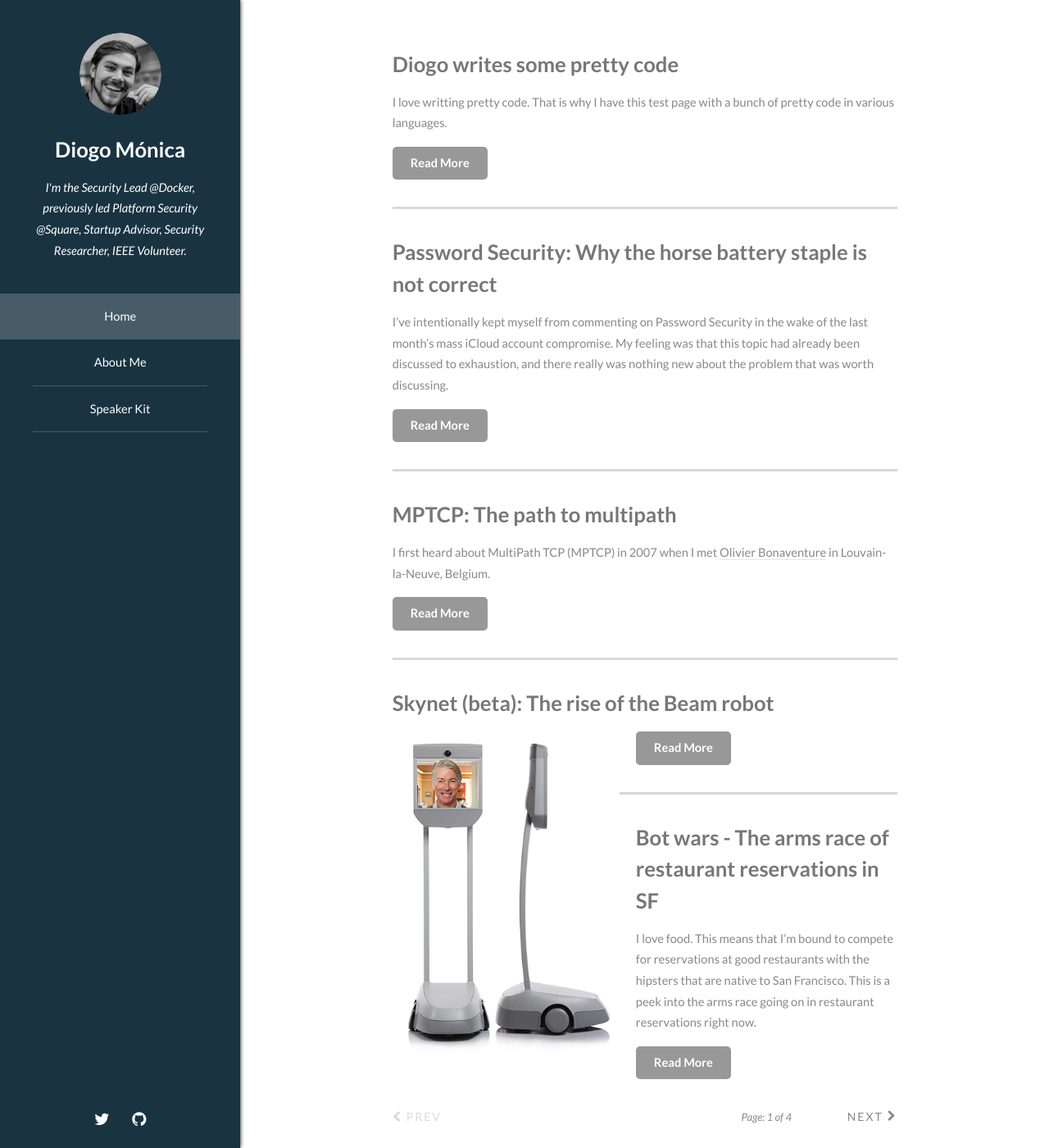
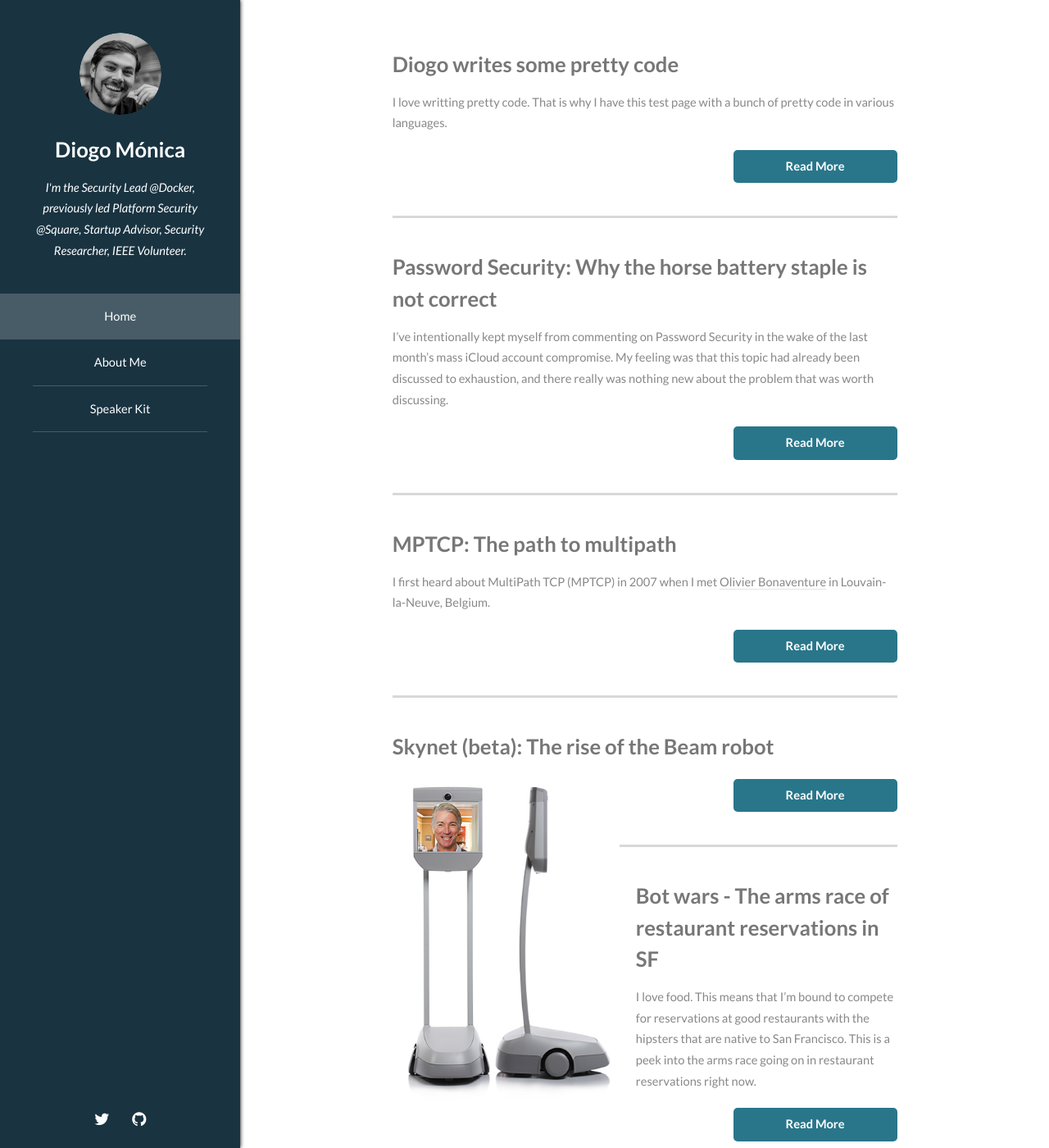
Before and after one commit to diogomonica/new.diogomonica.com, a Jekyll site: the page built from index.html, in a window 1280 px wide and 1400 px high. Shown: the whole window at 82% size. Built offline with Jekyll 4.4.1, drawn with Linux system fonts in a browser that asks for light colours; the list of posts is cut into pages by our own code.

Commit message:
updates to read more buttons

```diff
--- a/css/style-xlarge.scss
+++ b/css/style-xlarge.scss
@@ -52,3 +52,9 @@ $size-header: 21em;
 			}
 		}
 	}
+
+/* Pagination */
+
+	.pagination {
+		margin: 40px 0 0;
+	}
--- a/css/style.scss
+++ b/css/style.scss
@@ -609,9 +609,11 @@ $size-header: 23em;
 		}
 
 		&.actions {
-			cursor: default;
 			list-style: none;
 			padding-left: 0;
+			margin-bottom: 0;
+			text-align: right;
+			cursor: default;
 
 			li {
 				display: inline-block;
@@ -770,23 +772,25 @@ $size-header: 23em;
 	.button {
 		@include vendor-property('appearance', 'none');
 		@include vendor-property('transition', 'background-color #{$duration-transition} ease-in-out, color #{$duration-transition} ease-in-out');
-		background-color: $color-accent2-bg;
+
+		display: inline-block;
+		width: 200px;
+		height: $size-element-height;
+		padding: 0 1.5em;
+		border: 0;
 		border-radius: $size-border-radius;
-		border: 0;
-		color: $color-accent2-fg-bold !important;
-		cursor: pointer;
-		display: inline-block;
+		background-color: $diogoLightBlue;
+		color: $white;
 		font-weight: $font-weight-bold;
-		height: $size-element-height;
 		line-height: $size-element-height;
-		padding: 0 1.5em;
 		text-align: center;
 		text-decoration: none;
 		white-space: nowrap;
+		cursor: pointer;
 
 		&:hover {
-			background-color: lighten($color-accent2-bg, 5);
-			color: $color-accent2-fg-bold !important;
+			background-color: darken($diogoLightBlue, 10);
+			color: $white;
 		}
 
 		&:active {
@@ -798,6 +802,24 @@ $size-header: 23em;
 
 			&:before {
 				margin-right: 0.5em;
+			}
+		}
+
+		&.read-more {
+			padding: 0 40px;
+
+			&:before {
+				position: absolute;
+				right: 40px;
+				margin-right: 0;
+				opacity: 0;
+				@include vendor-property('transition', 'opacity #{$duration-transition} ease-in-out');
+			}
+
+			&:hover {
+				&:before {
+					opacity: 1;
+				}
 			}
 		}
 
@@ -863,14 +885,9 @@ $size-header: 23em;
 
 	.features {
 		article {
-			border-top: solid 3px $grey;
-			margin-bottom: $size-element-margin;
-			padding-top: $size-element-margin;
-
-			&:first-child {
-				border-top: 0;
-				padding-top: 0;
-			}
+			padding-bottom: 40px;
+			border-bottom: 3px solid $grey;
+			margin-bottom: 40px;
 
 			.image {
 				display: inline-block;
@@ -904,7 +921,7 @@ $size-header: 23em;
 	        border-radius: 5px;
 	    }
 	    p {
-	        margin-bottom: 1.1em;
+	        margin-bottom: 20px;
 	    }
 	}
 
--- a/index.html
+++ b/index.html
@@ -17,7 +17,7 @@ group: "navigation"
                 </section>
                 <footer>
                     <ul class="actions">
-                        <li><a href="{{ post.url }}" class="button">Read More</a></li>
+                        <li><a href="{{ post.url }}" class="button read-more icon fa-long-arrow-right">Read More</a></li>
                     </ul>
                 </footer>
                 <div class="clear"></div>
```
